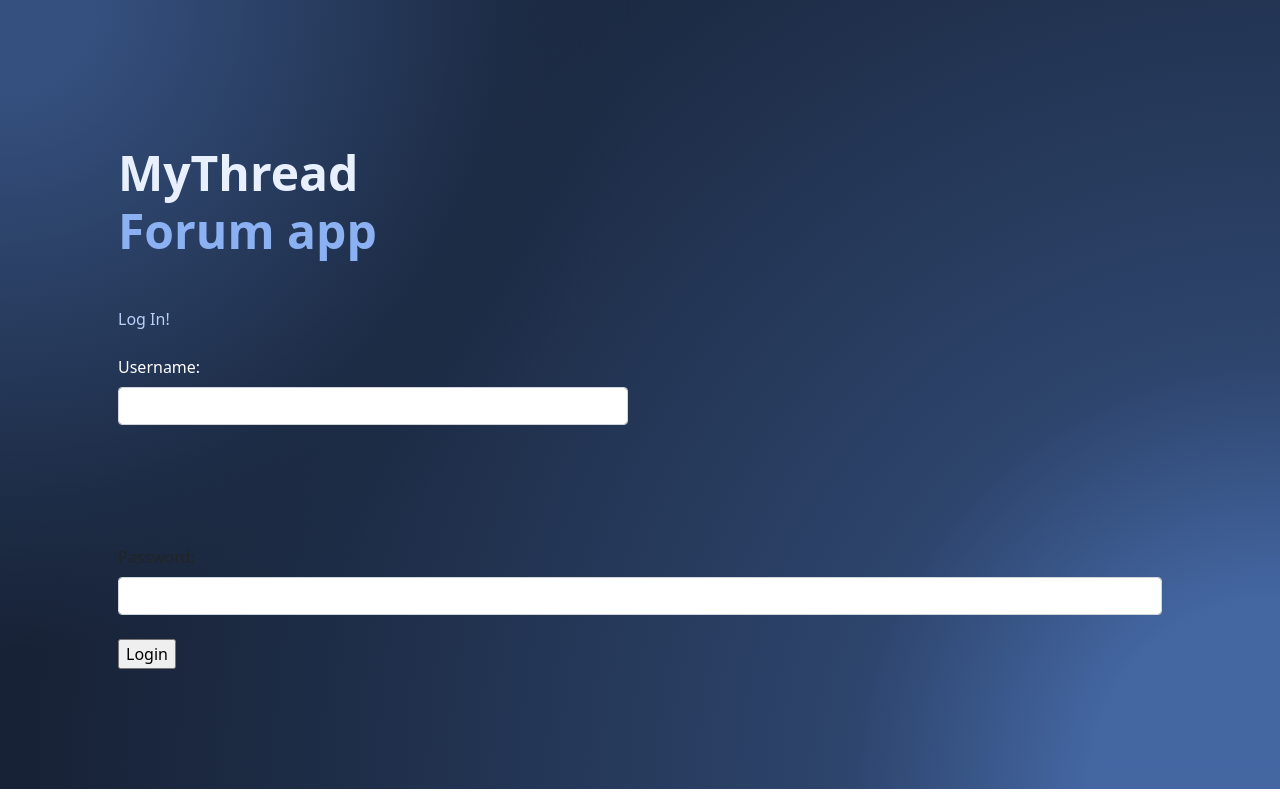
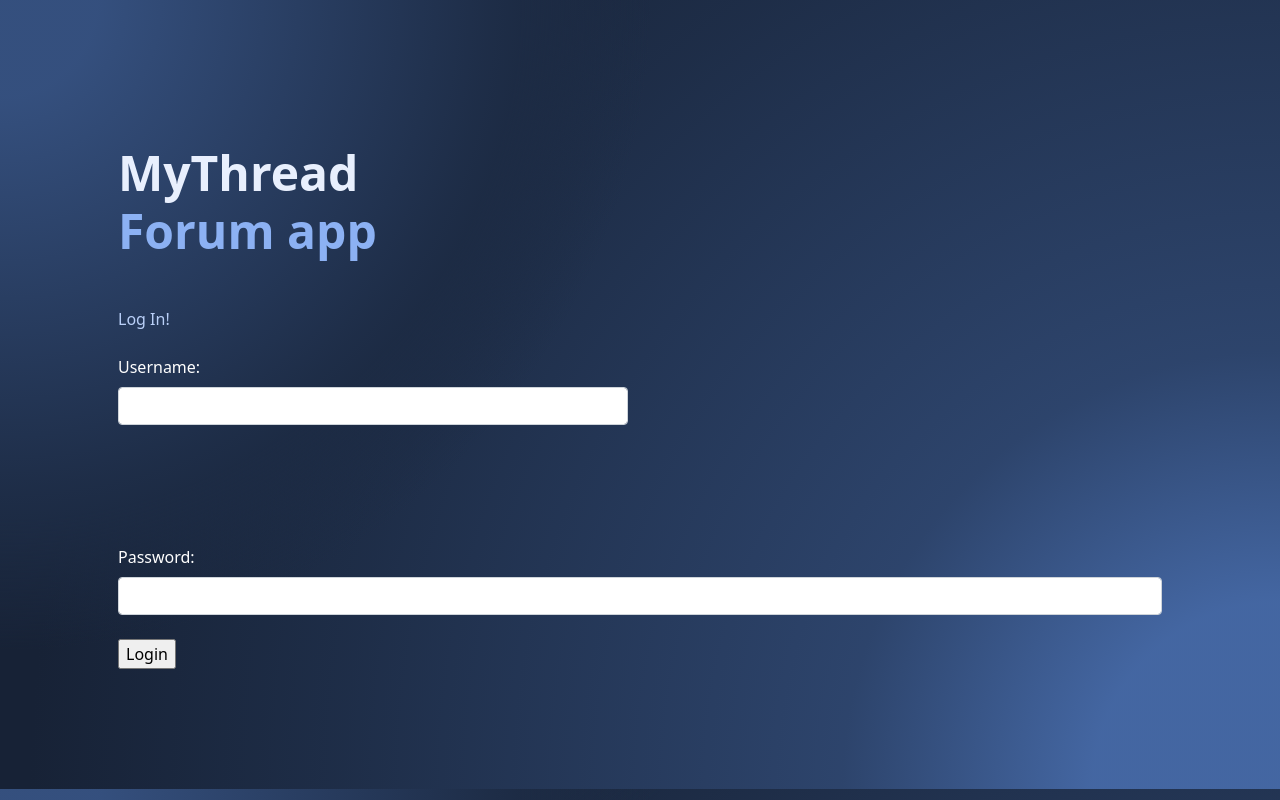
Before and after one commit to EnriqueB5310/PhpFinal, a PHP site: page /login.php in a window 1280 px wide. Run offline with PHP 8.4, Linux system fonts and the light colour scheme.

Commit message:
stylistic fixes

```diff
--- a/db_connect.php
+++ b/db_connect.php
@@ -1,5 +1,5 @@
 <?php
-$conn = mysqli_connect("localhost", "root", "root", "forum");
+$conn = mysqli_connect("localhost", "root", "", "forum");
 if (!$conn) {
     die("Connection failed: " . mysqli_connect_error());
 }
--- a/index.php
+++ b/index.php
@@ -12,7 +12,8 @@
 <!-- Section: Design Block -->
 <section class="background-radial-gradient overflow-hidden">
   <style>
-    .background-radial-gradient {
+
+    body {
       background-color: hsl(218, 41%, 15%);
       background-image: radial-gradient(650px circle at 0% 0%,
           hsl(218, 41%, 35%) 15%,
@@ -27,6 +28,7 @@
           hsl(218, 41%, 19%) 80%,
           transparent 100%);
     }
+
 
     #radius-shape-1 {
       height: 220px;
--- a/login.php
+++ b/login.php
@@ -14,6 +14,21 @@
 
 <section class="background-radial-gradient overflow-hidden">
   <style>
+    body {
+      background-color: hsl(218, 41%, 15%);
+      background-image: radial-gradient(650px circle at 0% 0%,
+          hsl(218, 41%, 35%) 15%,
+          hsl(218, 41%, 30%) 35%,
+          hsl(218, 41%, 20%) 75%,
+          hsl(218, 41%, 19%) 80%,
+          transparent 100%),
+        radial-gradient(1250px circle at 100% 100%,
+          hsl(218, 41%, 45%) 15%,
+          hsl(218, 41%, 30%) 35%,
+          hsl(218, 41%, 20%) 75%,
+          hsl(218, 41%, 19%) 80%,
+          transparent 100%);
+    }
     .background-radial-gradient {
       background-color: hsl(218, 41%, 15%);
       background-image: radial-gradient(650px circle at 0% 0%,
@@ -83,7 +98,7 @@
                   </div>
                   </div>
                   <div data-mdb-input-init class="form-outline mb-4">
-        <label for="password" class="form-label">Password:</label>
+        <label for="password" class="form-label text-white">Password:</label>
         <input userid="password" class="form-control" name="password" required="" type="password" /><br>
         <input name="user_auth" type="submit" value="Login" />
         </div>
--- a/register.php
+++ b/register.php
@@ -1,6 +1,6 @@
 <?php
  if (isset($_POST['register'])) {
-$mysqli = new mysqli("localhost","root","root","forum");
+$mysqli = new mysqli("localhost","root","","forum");
 
 if ($mysqli->connect_error) {die ("Connection failed: " . $mysqli->connect_error); }
 
--- a/user_auth.php
+++ b/user_auth.php
@@ -7,7 +7,7 @@ session_start();
 
 if (isset($_POST['user_auth'])) {
     // Your database connection code here
-    $mysqli = new mysqli("localhost", "root", "root", "forum");
+    $mysqli = new mysqli("localhost", "root","", "forum");
 
     // Check for errors
     if ($mysqli->connect_error) {
```
Also changed, not shown: forum.php (+37 -7 lines).
